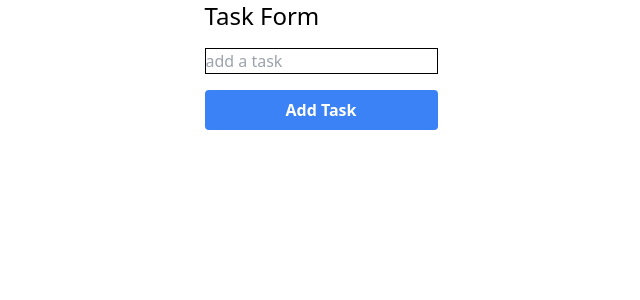
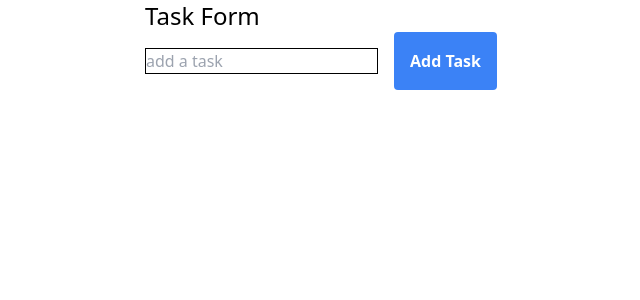
Before and after one commit to Yokosumi/vite-react-todo-app-v1, a React (Vite) app: page / in a window 1280 px wide. Shown: the top 300 px of the page, without its empty margins (319-959 px from the left). Built offline with nearby package versions, Linux system fonts and the light colour scheme.

Commit message:
repositioned add task  button

```diff
--- a/src/components/TaskForm.tsx
+++ b/src/components/TaskForm.tsx
@@ -8,13 +8,15 @@ export const TaskForm = () => {
         <label className="text-2xl" htmlFor="taskForm">
           Task Form
         </label>
+        <div className="flex">
           <input
             type="text"
             id="taskForm"
             value={newEntry}
             placeholder="add a task"
           />
-        <button>Add Task</button>
+          <button className="w-100 ml-4">Add Task</button>
+        </div>
       </form>
     </>
   );
```
Lines whose indentation alone changed are shown as unchanged.
